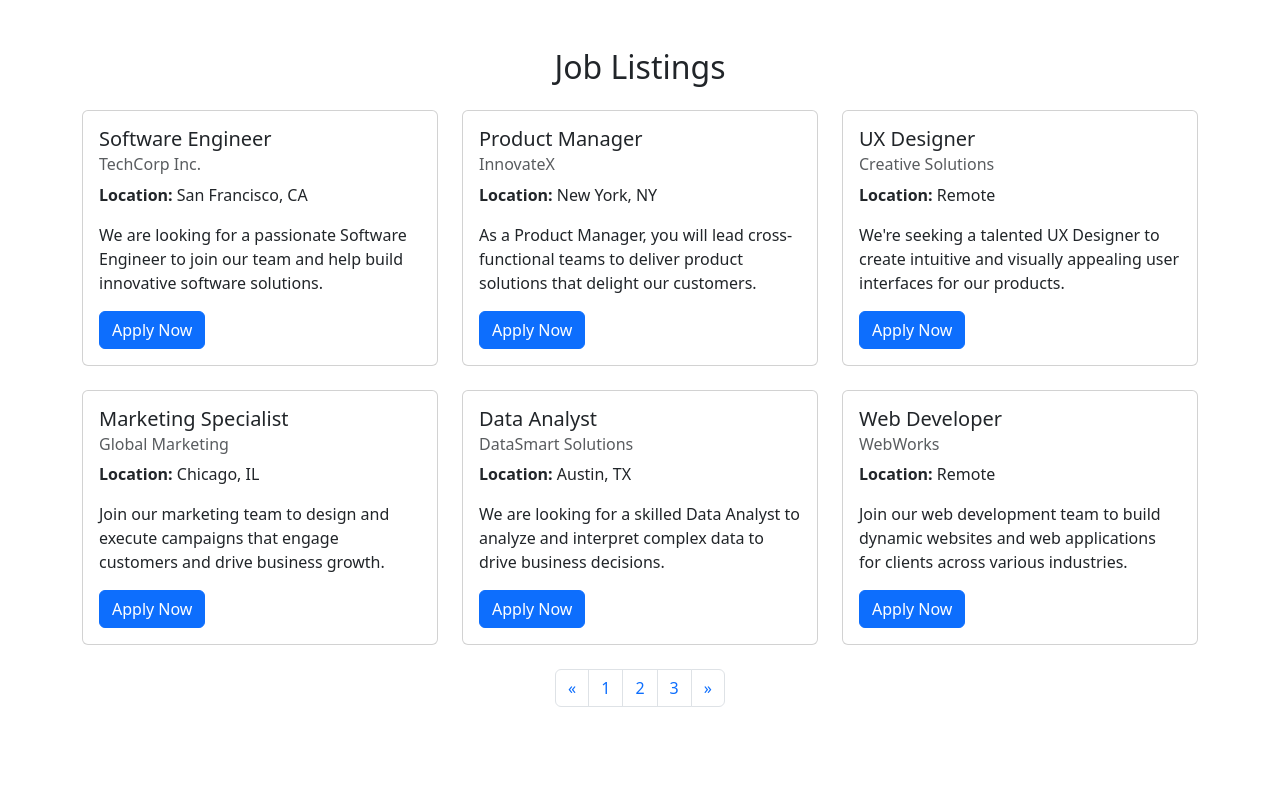
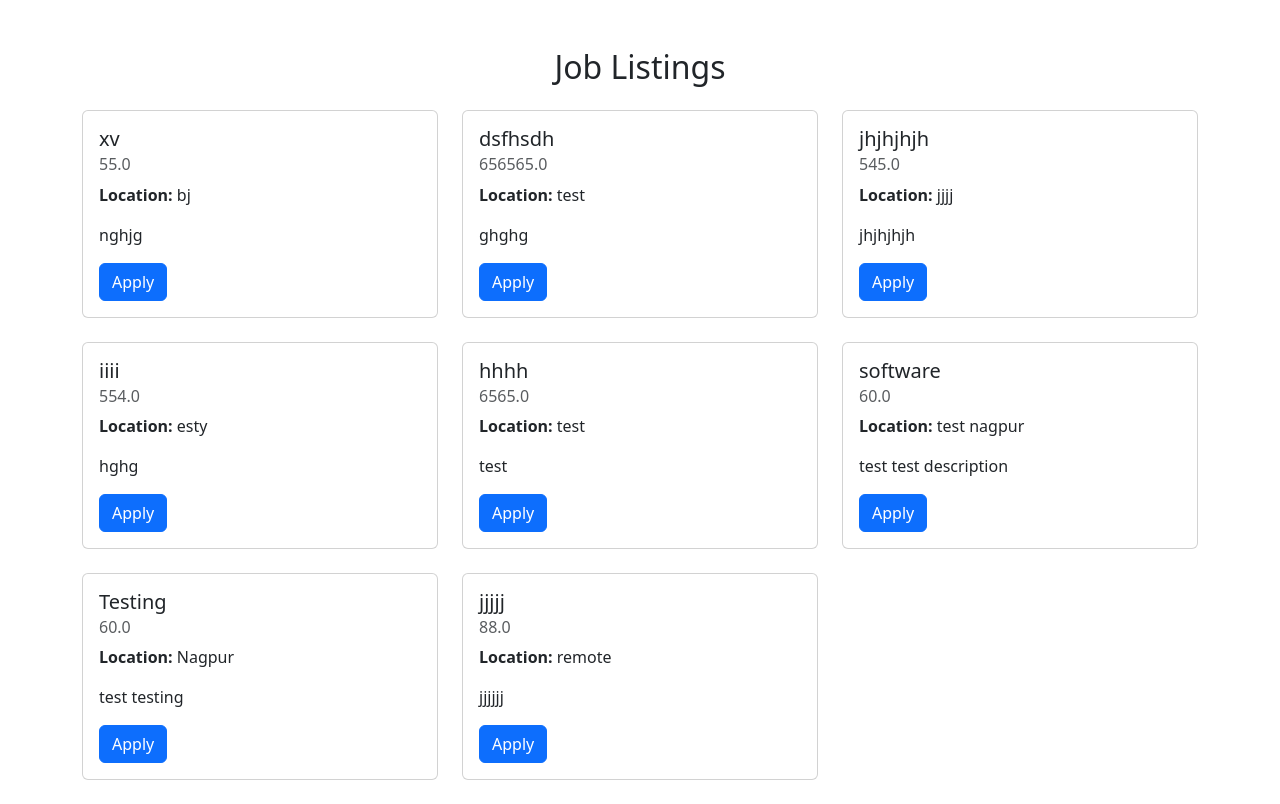
Before and after one commit to rar-rahul/Flask-Assignment, a Flask app: page /job-listing in a window 1280 px wide. Shown: the part 56-860 px from the top of the page. Before the commit the page ends 763 px from the top, so only its background shows below. Run offline with Flask 3, Linux system fonts and the light colour scheme.

Commit message:
job creation and apply job page

```diff
--- a/main.py
+++ b/main.py
@@ -3,6 +3,9 @@ from flask_sqlalchemy import SQLAlchemy
 from flask_login import UserMixin,LoginManager, login_user, login_required, logout_user, current_user
 from flask_bcrypt import Bcrypt
 from datetime import datetime
+import os
+from werkzeug.utils import secure_filename
+
 
 app = Flask(__name__)
 
@@ -17,13 +20,48 @@ login_manager = LoginManager()
 login_manager.init_app(app)
 
 
+UPLOAD_FOLDER = 'uploads'
+ALLOWED_EXTENSIONS = {'pdf', 'docx', 'jpg', 'png'}
+
+app.config['UPLOAD_FOLDER'] = UPLOAD_FOLDER
+
+# Helper function to check allowed file extensions
+def allowed_file(filename):
+    return '.' in filename and filename.rsplit('.', 1)[1].lower() in ALLOWED_EXTENSIONS
+
+
 class User(UserMixin, db.Model):
+    __tablename__ = 'users'
     id = db.Column(db.Integer, primary_key=True)
     name = db.Column(db.String(100), unique=True, nullable=False)
     email = db.Column(db.String(100), unique=True, nullable=False)
     password = db.Column(db.String(100), nullable=False)
     role = db.Column(db.String(50), nullable=False, default="user")
 
+class JobListing(db.Model):
+    __tablename__ = 'job_listings'
+    id = db.Column(db.Integer, primary_key=True)
+    title = db.Column(db.String(100), nullable=False)
+    description = db.Column(db.Text, nullable=False)
+    pay_rate = db.Column(db.Float, nullable=False)
+    location = db.Column(db.String(100), nullable=False)
+    category = db.Column(db.String(100), nullable=False)
+    created_at = db.Column(db.DateTime, default=datetime.utcnow)
+    user_id = db.Column(db.Integer, db.ForeignKey('users.id'), nullable=False)
+    user = db.relationship('User', backref=db.backref('job_listings', lazy=True))
+
+class Application(db.Model):
+    __tablename__ = 'proposals'
+
+    id = db.Column(db.Integer, primary_key=True)
+    cover_letter = db.Column(db.Text, nullable=False)
+    resume = db.Column(db.String(120), nullable=False)
+    supporting_documents = db.Column(db.String(120))
+    job_id = db.Column(db.Integer, db.ForeignKey('job_listings.id'), nullable=False)
+    user_id = db.Column(db.Integer, db.ForeignKey('users.id'), nullable=False)
+
+    job = db.relationship('JobListing', backref=db.backref('proposals', lazy=True))
+    user = db.relationship('User', backref=db.backref('proposals', lazy=True))
 
 # Create all the tables
 with app.app_context():
@@ -79,10 +117,91 @@ def logout():
     return redirect(url_for('home'))
 
 
+
+#Job creation and listing
+
 @app.route('/job-listing')
 def jobListing():
-    return render_template('joblist.html')
+   job_listings = JobListing.query.all()
+   return render_template('joblist.html', job_listings=job_listings)
 
+
+@app.route("/job-creation",methods=["GET", "POST"])
+@login_required
+def create_job():
+
+    if request.method == "POST":
+        # Get data from form
+        title = request.form['title']
+        description = request.form['description']
+        pay_rate = request.form['pay_rate']
+        location = request.form['location']
+        category = request.form['category']
+
+        # Create a new job listing and add it to the database
+        new_job = JobListing(
+            title=title,
+            description=description,
+            pay_rate=float(pay_rate),
+            location=location,
+            category=category,
+            user_id=current_user.id
+        )
+
+        db.session.add(new_job)
+        db.session.commit()
+
+        print(new_job)
+
+        flash('Job created successfully!', 'success')
+        return redirect(url_for('jobListing'))
+
+    return render_template('job_create_form.html')
+
+
+@app.route('/apply/<int:job_id>', methods=["GET", "POST"])
+@login_required
+def apply_for_job(job_id):
+    job = JobListing.query.get_or_404(job_id)
+
+    if request.method == 'POST':
+        # Get form data
+        cover_letter = request.form['cover_letter']
+
+        # Get resume file
+        resume = request.files['resume']
+        if resume and allowed_file(resume.filename):
+            resume_filename = secure_filename(resume.filename)
+            resume_path = os.path.join(app.config['UPLOAD_FOLDER'], resume_filename)
+            resume.save(resume_path)
+
+        # Get supporting documents (if any)
+        supporting_documents = request.files.getlist('supporting_documents[]')
+        supporting_docs_paths = []
+        for doc in supporting_documents:
+            if doc and allowed_file(doc.filename):
+                doc_filename = secure_filename(doc.filename)
+                doc_path = os.path.join(app.config['UPLOAD_FOLDER'], doc_filename)
+                doc.save(doc_path)
+                supporting_docs_paths.append(doc_path)
+
+        # Create a new proposal entry
+        new_proposal = Application(
+            cover_letter=cover_letter,
+            resume=resume_filename,
+            supporting_documents=";".join(supporting_docs_paths) if supporting_docs_paths else None,
+            job_id=job.id,
+            user_id=current_user.id
+        )
+
+        db.session.add(new_proposal)
+        db.session.commit()
+
+        flash('Your application has been submitted!', 'success')
+        return redirect(url_for('jobListing'))
+
+
+    return render_template('job_apply_form.html', job=job)
 
 
 
--- a/templates/joblist.html
+++ b/templates/joblist.html
@@ -8,102 +8,25 @@
 
         <div class="row">
             <!-- Job Listing 1 -->
-            <div class="col-md-4 mb-4">
-                <div class="card">
-                    <div class="card-body">
-                        <h5 class="card-title">Software Engineer</h5>
-                        <h6 class="card-subtitle mb-2 text-muted">TechCorp Inc.</h6>
-                        <p class="card-text"><strong>Location:</strong> San Francisco, CA</p>
-                        <p class="card-text">We are looking for a passionate Software Engineer to join our team and help build innovative software solutions.</p>
-                        <a href="#" class="btn btn-primary">Apply Now</a>
-                    </div>
-                </div>
-            </div>
 
-            <!-- Job Listing 2 -->
-            <div class="col-md-4 mb-4">
-                <div class="card">
-                    <div class="card-body">
-                        <h5 class="card-title">Product Manager</h5>
-                        <h6 class="card-subtitle mb-2 text-muted">InnovateX</h6>
-                        <p class="card-text"><strong>Location:</strong> New York, NY</p>
-                        <p class="card-text">As a Product Manager, you will lead cross-functional teams to deliver product solutions that delight our customers.</p>
-                        <a href="#" class="btn btn-primary">Apply Now</a>
-                    </div>
-                </div>
-            </div>
-
-            <!-- Job Listing 3 -->
-            <div class="col-md-4 mb-4">
-                <div class="card">
-                    <div class="card-body">
-                        <h5 class="card-title">UX Designer</h5>
-                        <h6 class="card-subtitle mb-2 text-muted">Creative Solutions</h6>
-                        <p class="card-text"><strong>Location:</strong> Remote</p>
-                        <p class="card-text">We're seeking a talented UX Designer to create intuitive and visually appealing user interfaces for our products.</p>
-                        <a href="#" class="btn btn-primary">Apply Now</a>
-                    </div>
-                </div>
-            </div>
-
-            <!-- Job Listing 4 -->
-            <div class="col-md-4 mb-4">
-                <div class="card">
-                    <div class="card-body">
-                        <h5 class="card-title">Marketing Specialist</h5>
-                        <h6 class="card-subtitle mb-2 text-muted">Global Marketing</h6>
-                        <p class="card-text"><strong>Location:</strong> Chicago, IL</p>
-                        <p class="card-text">Join our marketing team to design and execute campaigns that engage customers and drive business growth.</p>
-                        <a href="#" class="btn btn-primary">Apply Now</a>
-                    </div>
-                </div>
-            </div>
-
-            <!-- Job Listing 5 -->
-            <div class="col-md-4 mb-4">
-                <div class="card">
-                    <div class="card-body">
-                        <h5 class="card-title">Data Analyst</h5>
-                        <h6 class="card-subtitle mb-2 text-muted">DataSmart Solutions</h6>
-                        <p class="card-text"><strong>Location:</strong> Austin, TX</p>
-                        <p class="card-text">We are looking for a skilled Data Analyst to analyze and interpret complex data to drive business decisions.</p>
-                        <a href="#" class="btn btn-primary">Apply Now</a>
-                    </div>
-                </div>
-            </div>
-
+            {% for job in job_listings %}
             <!-- Job Listing 6 -->
             <div class="col-md-4 mb-4">
                 <div class="card">
                     <div class="card-body">
-                        <h5 class="card-title">Web Developer</h5>
-                        <h6 class="card-subtitle mb-2 text-muted">WebWorks</h6>
-                        <p class="card-text"><strong>Location:</strong> Remote</p>
-                        <p class="card-text">Join our web development team to build dynamic websites and web applications for clients across various industries.</p>
-                        <a href="#" class="btn btn-primary">Apply Now</a>
+                        <h5 class="card-title">{{job.title}}</h5>
+                        <h6 class="card-subtitle mb-2 text-muted">{{job.pay_rate}}</h6>
+                        <p class="card-text"><strong>Location:</strong> {{job.location}}</p>
+                        <p class="card-text">{{job.description}}</p>
+                        <a href="{{ url_for('apply_for_job', job_id=job.id) }}" class="btn btn-primary">Apply</a>
                     </div>
                 </div>
             </div>
+            {% endfor %}
         </div>
 
-        <!-- Pagination (optional) -->
-        <nav aria-label="Page navigation example">
-            <ul class="pagination justify-content-center">
-                <li class="page-item">
-                    <a class="page-link" href="#" aria-label="Previous">
-                        <span aria-hidden="true">&laquo;</span>
-                    </a>
-                </li>
-                <li class="page-item"><a class="page-link" href="#">1</a></li>
-                <li class="page-item"><a class="page-link" href="#">2</a></li>
-                <li class="page-item"><a class="page-link" href="#">3</a></li>
-                <li class="page-item">
-                    <a class="page-link" href="#" aria-label="Next">
-                        <span aria-hidden="true">&raquo;</span>
-                    </a>
-                </li>
-            </ul>
-        </nav>
+
+
     </div>
 
     {% endblock %}
--- a/templates/layout.html
+++ b/templates/layout.html
@@ -31,8 +31,13 @@
                     {% if current_user.is_authenticated %}
                         <!-- Show Logout link if user is logged in -->
                         <li class="nav-item">
+                            <a class="nav-link" href="{{ url_for('create_job') }}">Job creation</a>
+                        </li>
+
+                        <li class="nav-item">
                             <a class="nav-link" href="{{ url_for('logout') }}">Logout</a>
                         </li>
+
                     {% else %}
                         <!-- Show Login link if user is logged out -->
                         <li class="nav-item">
```
Also changed, not shown: models/job.py (added, +19 -0 lines), models/user.py (added, +13 -0 lines), templates/job_apply_form.html (added, +32 -0 lines), templates/job_create_form.html (added, +54 -0 lines), instance/user.db, 2 other files.
